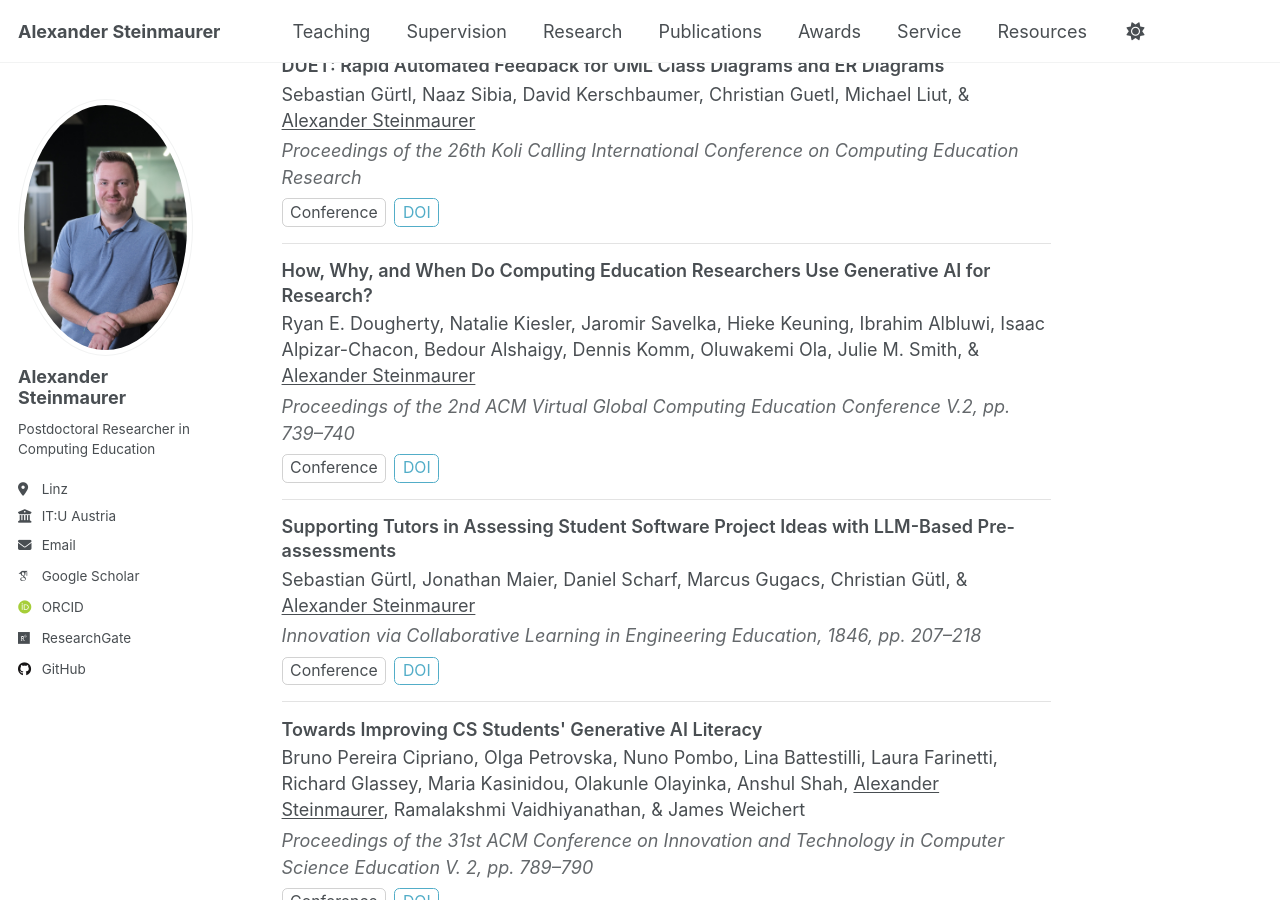
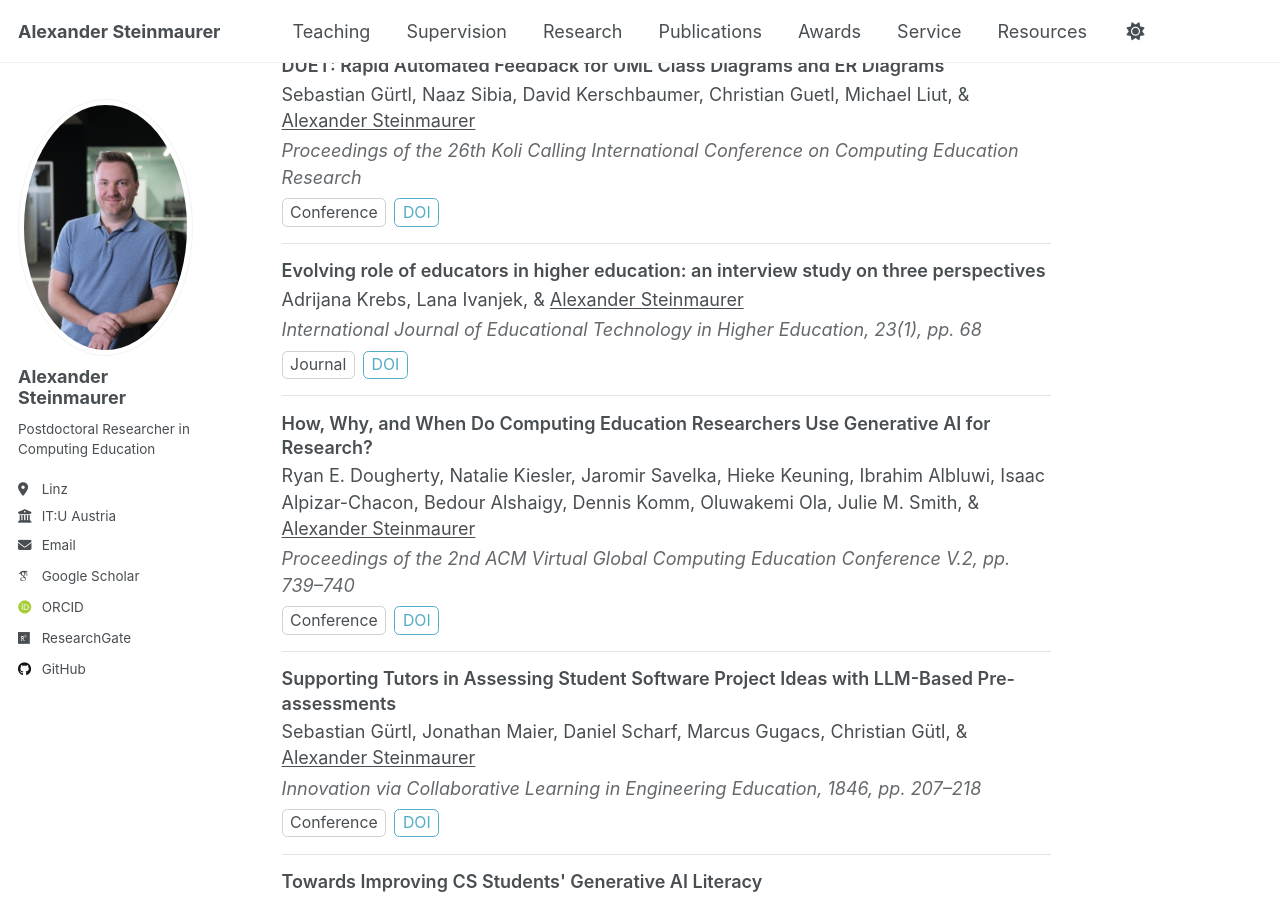
Before and after one commit to xstone93/xstone93.github.io, a Jekyll site: the page built from _pages/publications.md, in a window 1280 px wide and 900 px high, scrolled down 980 px. Built offline with Jekyll 4.4.1, drawn with Linux system fonts in a browser that asks for light colours; some web fonts are replaced; a script that is not in the unit is left out.

Commit message:
Update generated publication outputs

```diff
--- a/_includes/publications-generated.html
+++ b/_includes/publications-generated.html
@@ -36,6 +36,15 @@
   <div class="publication-footer">
     <span class="publication-type">Conference</span>
     <span class="publication-links"><a class="pub-link" href="https://doi.org/10.1145/3856208.3856211">DOI</a></span>
+  </div>
+</article>
+<article class="publication-item">
+  <div class="publication-title">Evolving role of educators in higher education: an interview study on three perspectives</div>
+  <div class="publication-authors">Adrijana Krebs, Lana Ivanjek, &amp; <span class="publication-own-name">Alexander Steinmaurer</span></div>
+  <div class="publication-venue">International Journal of Educational Technology in Higher Education, 23(1), pp. 68</div>
+  <div class="publication-footer">
+    <span class="publication-type">Journal</span>
+    <span class="publication-links"><a class="pub-link" href="https://doi.org/10.1186/s41239-026-00642-5">DOI</a></span>
   </div>
 </article>
 <article class="publication-item">
```
Also changed, not shown: 1 other file.
